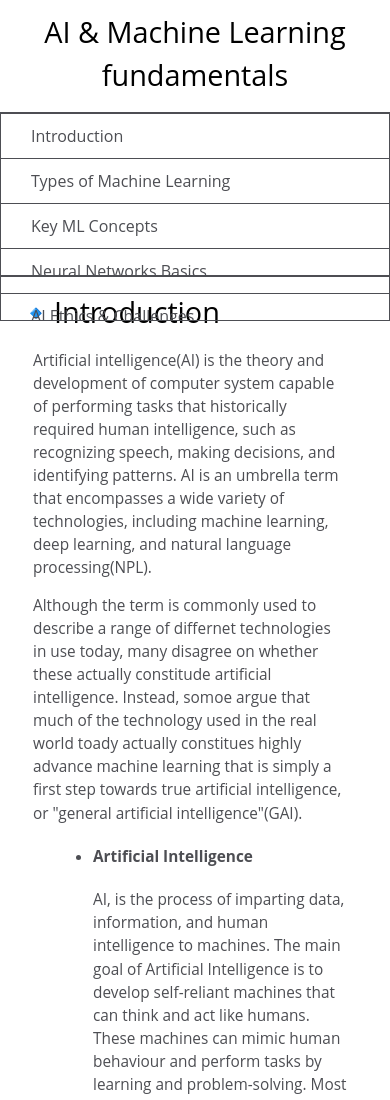
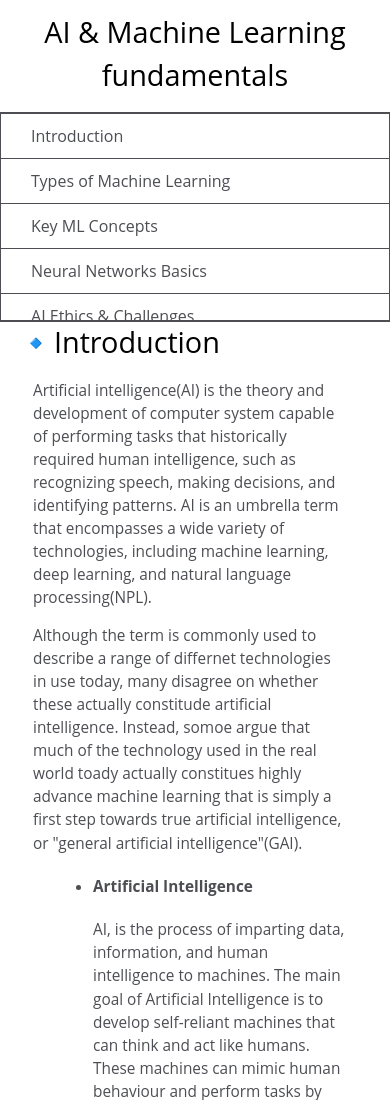
Before and after one commit to arpan12sharma/AI-Machine-Learning-fundamentals, a plain HTML site: page index.html in a window 390 px wide. Shown: the top 1100 px of the page. Drawn offline with Linux system fonts and the light colour scheme.

Commit message:
Update styles.css

```diff
--- a/styles.css
+++ b/styles.css
@@ -99,7 +99,7 @@ code {
     padding: 0;
     margin: 0;
     width: 100%;
-    max-height: 275px;
+    max-height: 320px;
     border: none;
     z-index: 1;
     border-bottom: 2px solid;
@@ -108,7 +108,7 @@ code {
   #main-doc {
     position: relative;
     margin-left: 0px;
-    margin-top: 270px;
+    margin-top: 300px;
   }
   img {
     height:180px;
```
